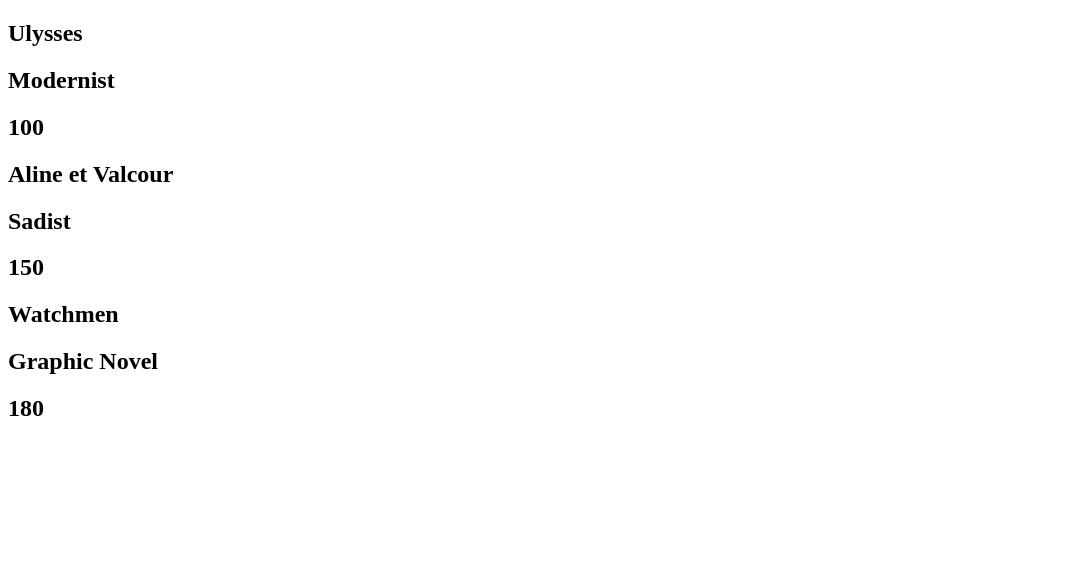
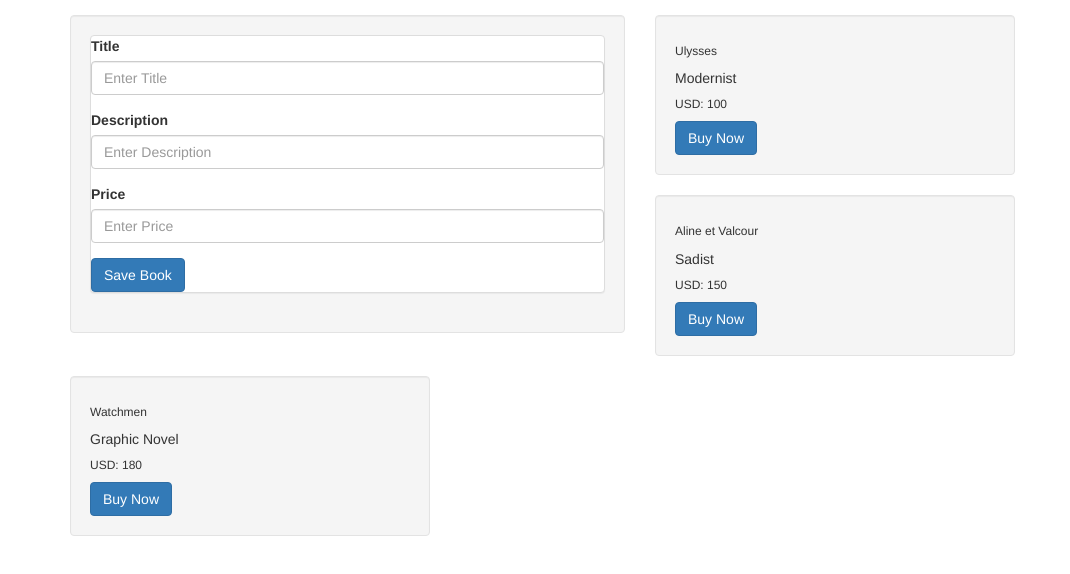
Before and after one commit to hectorcoronado/react-redux-cart, a React app: page / in a window 1280 px wide. Shown: the top 574 px of the page, without its empty margins (0-1070 px from the left). Built offline with nearby package versions, Linux system fonts and the light colour scheme.

Commit message:
scaffolds BooksForm component

```diff
--- a/package.json
+++ b/package.json
@@ -21,6 +21,7 @@
     "babel-preset-stage-1": "^6.24.1",
     "express": "^4.15.2",
     "react": "^15.4.1",
+    "react-bootstrap": "^0.31.0",
     "react-dom": "^15.4.1",
     "react-redux": "^5.0.1",
     "react-router": "^3.0.2",
--- a/public/index.html
+++ b/public/index.html
@@ -2,6 +2,7 @@
 <html>
 <head>
   <meta charset="UTF-8">
+  <link href="https://maxcdn.bootstrapcdn.com/bootstrap/3.3.7/css/bootstrap.min.css" rel="stylesheet" integrity="sha384-BVYiiSIFeK1dGmJRAkycuHAHRg32OmUcww7on3RYdg4Va+PmSTsz/K68vbdEjh4u" crossorigin="anonymous">
   <title>Hi Redux</title>
 </head>
 <body>
--- /dev/null
+++ b/src/components/pages/BookItem.js
@@ -0,0 +1,21 @@
+import React, { Component } from 'react';
+import {Row, Col, Well, Button} from 'react-bootstrap';
+
+class BookItem extends Component {
+  render() {
+    return (
+      <Well>
+        <Row>
+          <Col xs={12}>
+            <h6>{this.props.title}</h6>
+            <p>{this.props.description}</p>
+            <h6>USD: {this.props.price}</h6>
+            <Button bsStyle='primary'>Buy Now</Button>
+          </Col>
+        </Row>
+      </Well>
+    );
+  }
+}
+
+export default BookItem;
--- /dev/null
+++ b/src/components/pages/BooksForm.js
@@ -0,0 +1,42 @@
+import React, { Component } from 'react';
+import {
+  Well, Panel, FormControl, FormGroup, ControlLabel, Button
+} from 'react-bootstrap';
+
+class BooksForm extends Component {
+  render() {
+    return (
+      <Well>
+        <Panel>
+          <FormGroup controlId="title">
+            <ControlLabel>Title</ControlLabel>
+            <FormControl
+              type="text"
+              placeholder="Enter Title"
+              ref="title"
+            />
+          </FormGroup>
+          <FormGroup controlId="description">
+            <ControlLabel>Description</ControlLabel>
+            <FormControl
+              type="text"
+              placeholder="Enter Description"
+              ref="description"
+            />
+          </FormGroup>
+          <FormGroup controlId="price">
+            <ControlLabel>Price</ControlLabel>
+            <FormControl
+              type="text"
+              placeholder="Enter Price"
+              ref="price"
+            />
+          </FormGroup>
+          <Button bsStyle="primary">Save Book</Button>
+        </Panel>
+      </Well>
+    );
+  }
+}
+
+export default BooksForm;
--- a/src/components/pages/BooksList.js
+++ b/src/components/pages/BooksList.js
@@ -1,8 +1,12 @@
 import React, { Component } from 'react';
 import { connect } from 'react-redux';
 import { bindActionCreators } from 'redux';
+import { Grid, Col, Row, Button } from 'react-bootstrap';
 
 import { getBooks } from '../../actions/booksActions';
+
+import BookItem from './BookItem';
+import BooksForm from './BooksForm';
 
 class BooksList extends Component {
   componentDidMount() {
@@ -13,17 +17,34 @@
   render() {
     const booksList = this.props.books.map((booksArr) => {
       return(
-        <div key={booksArr.id}>
-          <h2>{booksArr.title}</h2>
-          <h2>{booksArr.description}</h2>
-          <h2>{booksArr.price}</h2>
-        </div>
+        // <div key={booksArr.id}>
+        //   <h2>{booksArr.title}</h2>
+        //   <h2>{booksArr.description}</h2>
+        //   <h2>{booksArr.price}</h2>
+        //   <Button bsStyle='primary'>
+        //     Buy Now
+        //   </Button>
+        // </div>
+        <Col xs={12} sm={6} md={4} key={booksArr.id}>
+          <BookItem
+            id={booksArr.id}
+            title={booksArr.title}
+            description={booksArr.description}
+            price={booksArr.price}
+          />
+        </Col>
       );
     });
+
     return (
-      <div>
-        {booksList}
-      </div>
+      <Grid>
+        <Row style={{marginTop: '15px'}}>
+          <Col xs={12} sm={6}>
+            <BooksForm />
+          </Col>
+          {booksList}
+        </Row>
+      </Grid>
     );
   }
 }
```
